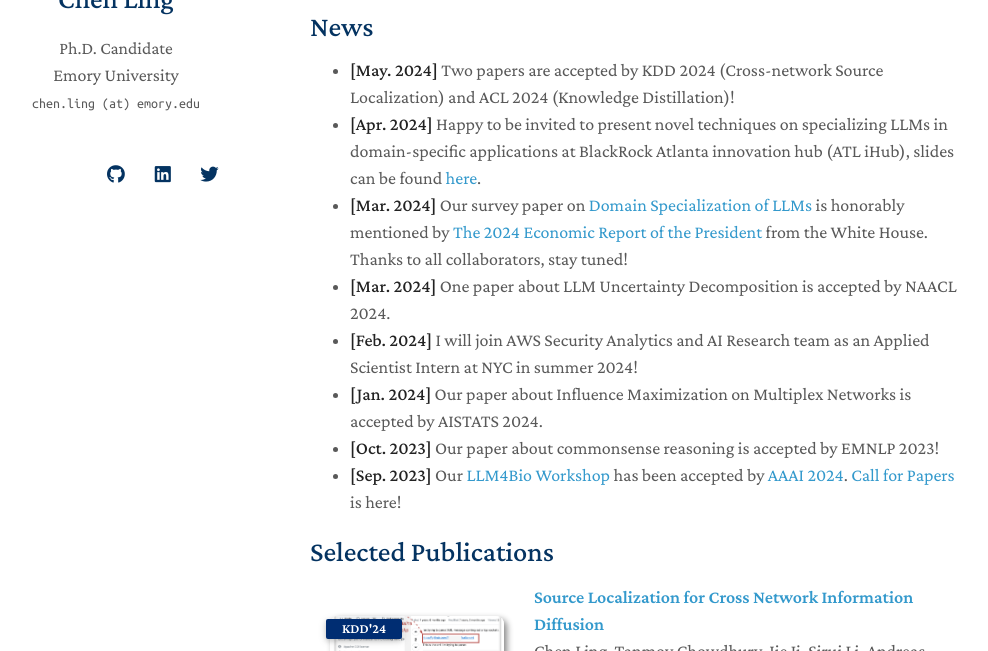
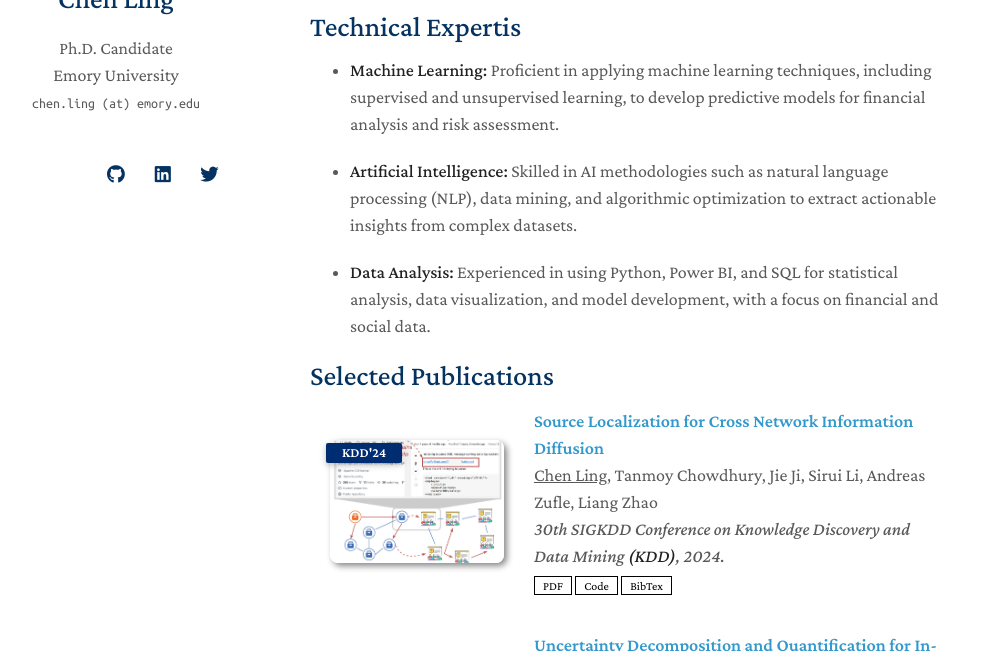
Before and after one commit to huacenxu/huacenxu.github.io, a Jekyll site: the page built from index.md, in a window 1280 px wide and 900 px high, scrolled down 452 px, cut to the strip 249-900 px from the top of the window. Shown: the whole strip, without its empty margins (160-1148 px from the left). Built offline with Jekyll 4.4.1, drawn with Linux system fonts in a browser that asks for light colours; nearby versions of some CDN libraries; a style sheet for code colours, icons or effects is not loaded; our own code applies the rules of GitHub Pages for plain Markdown files.

Commit message:
updated code

```diff
--- a/index.md
+++ b/index.md
@@ -15,15 +15,13 @@
 
 
 
-## News
-- **[May. 2024]** Two papers are accepted by KDD 2024 (Cross-network Source Localization) and ACL 2024 (Knowledge Distillation)!
-- **[Apr. 2024]** Happy to be invited to present novel techniques on specializing LLMs in domain-specific applications at BlackRock Atlanta innovation hub (ATL iHub), slides can be found [here](./assets/files/domain_specialization_blackrock.pdf).
-- **[Mar. 2024]** Our survey paper on [Domain Specialization of LLMs](https://arxiv.org/abs/2305.18703) is honorably mentioned by [The 2024 Economic Report of the President](https://www.whitehouse.gov/cea/written-materials/2024/03/21/the-2024-economic-report-of-the-president/) from the White House. Thanks to all collaborators, stay tuned!
-- **[Mar. 2024]** One paper about LLM Uncertainty Decomposition is accepted by NAACL 2024.
-- **[Feb. 2024]** I will join AWS Security Analytics and AI Research team as an Applied Scientist Intern at NYC in summer 2024!
-- **[Jan. 2024]** Our paper about Influence Maximization on Multiplex Networks is accepted by AISTATS 2024.
-- **[Oct. 2023]** Our paper about commonsense reasoning is accepted by EMNLP 2023!
-- **[Sep. 2023]** Our [LLM4Bio Workshop](https://llms4science-community.github.io/aaai2024.html) has been accepted by [AAAI 2024](https://aaai.org/aaai-conference/). [Call for Papers](https://llms4science-community.github.io/aaai2024.html#call4paper) is here!
+## Technical Expertis
+- **Machine Learning:** Proficient in applying machine learning techniques, including supervised and unsupervised learning, to develop predictive models for financial analysis and risk assessment.
+
+- **Artificial Intelligence:** Skilled in AI methodologies such as natural language processing (NLP), data mining, and algorithmic optimization to extract actionable insights from complex datasets.
+
+- **Data Analysis:** Experienced in using Python, Power BI, and SQL for statistical analysis, data visualization, and model development, with a focus on financial and social data.
+
 
 {% include_relative _includes/publications.md %}
 
```
